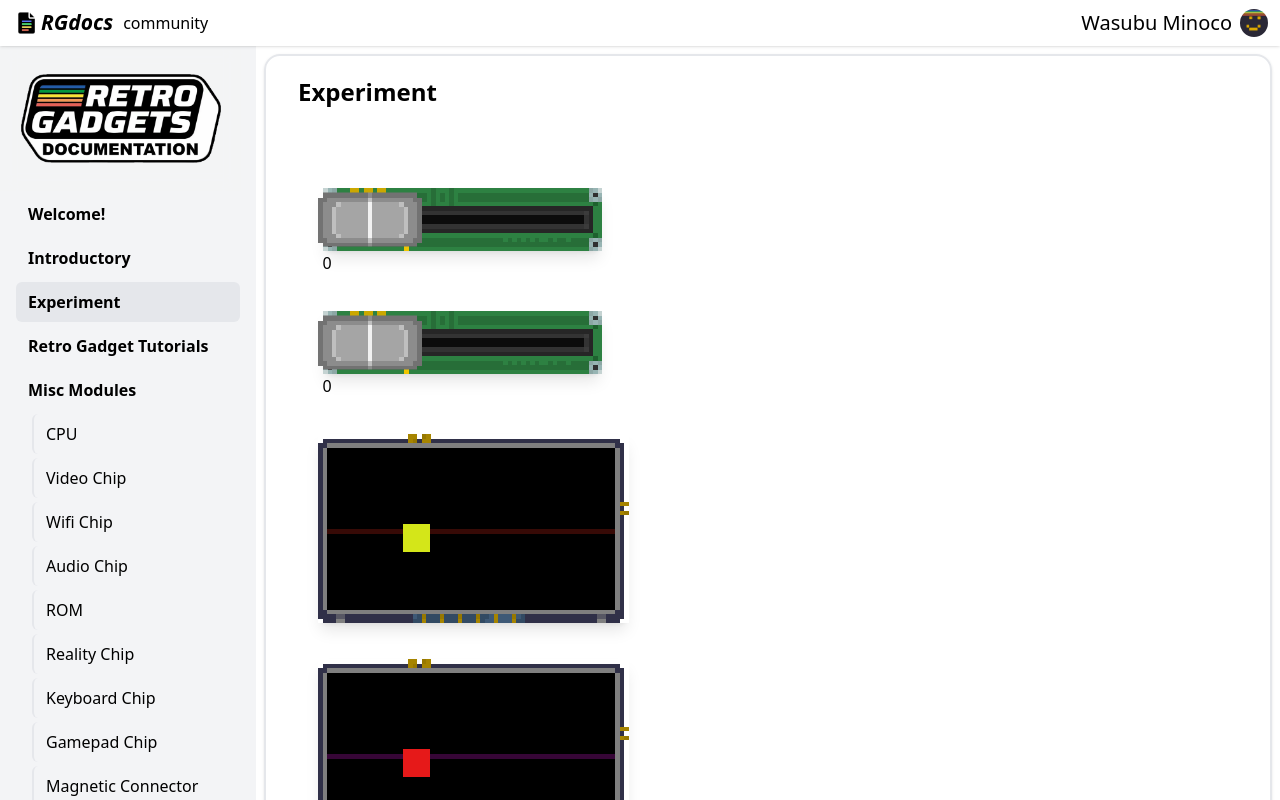
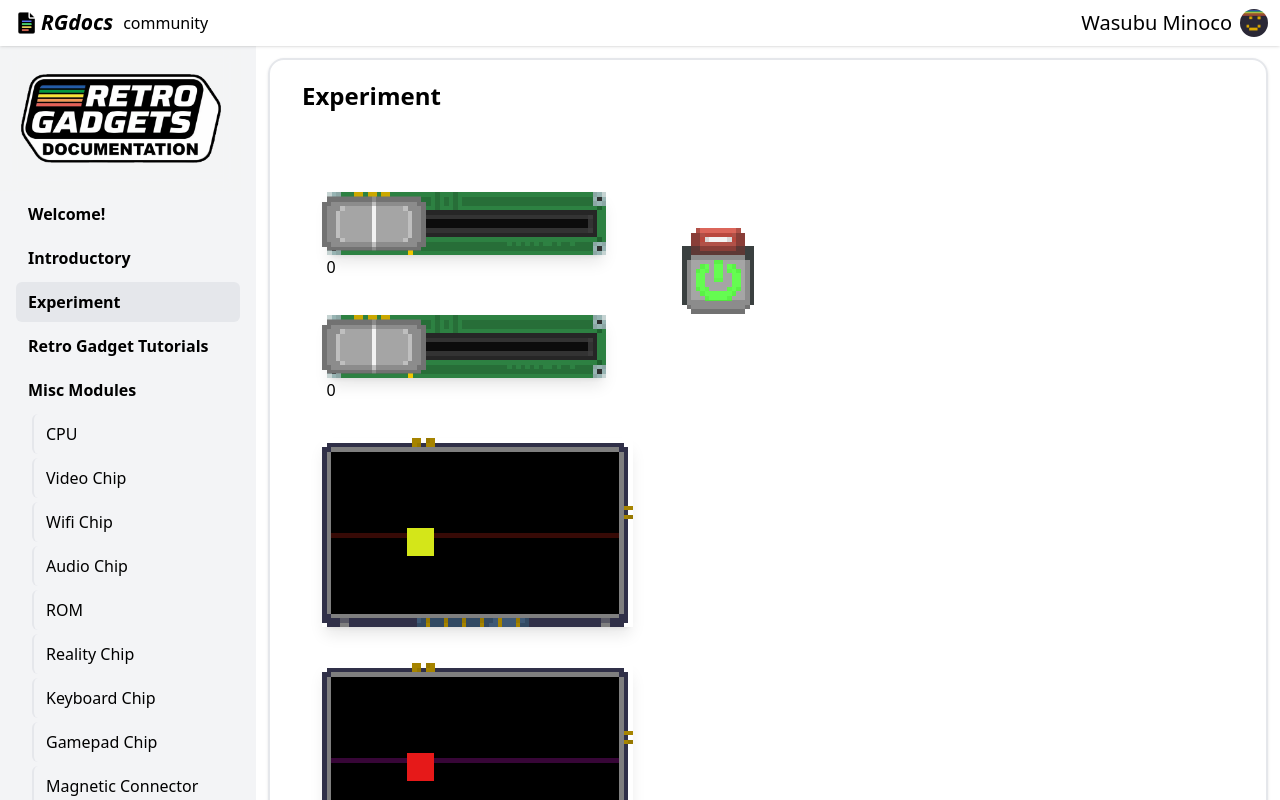
Before and after one commit to wasubu/mino-website, a React (Vite) app in the folder rgdocsBuilder/: page /rgdocs/experiment in a window 1280 px wide. Built offline with nearby package versions, Linux system fonts and the light colour scheme.

Commit message:
RG power button works now I just need to code the glow and make it have a sound

```diff
--- a/rgdocsBuilder/src/components/RGmodules/RGPowerButton.tsx
+++ b/rgdocsBuilder/src/components/RGmodules/RGPowerButton.tsx
@@ -5,12 +5,12 @@ import PowerButtonPressedImg from "../../assets/powerButton pressed.png"
 import PowerButtonMarkNormal from "../../assets/powerButton mark normal.png"
 import PowerButtonMarkPressed from "../../assets/powerButton mark pressed.png"
 
-const MODULE_SCALE = 4
+const MODULE_SCALE = 4.5
 
 //DUMMY.tsx - a boilerplate for creating interactive modules
 const RGPowerButton: React.FC<{ className?: string }> = ({ className }) => {
     const [pressed, setPressed] = useState(false)
-    // const [isOn, setIsOn] = useState(false)
+    const [isOn, setIsOn] = useState(true)
 
     useEffect(() => {
         const images = [
@@ -25,6 +25,7 @@ const RGPowerButton: React.FC<{ className?: string }> = ({ className }) => {
 
     const handleMouseDown = () => {
         setPressed(true)
+        setIsOn(prev => !prev)
 
         const handleMouseUp = () => {
             setPressed(false)
@@ -61,9 +62,11 @@ const RGPowerButton: React.FC<{ className?: string }> = ({ className }) => {
                 className="absolute top-0 left-0 select-none"
             />
             <div
-                className=" absolute top-0 mask-no-repeat mask-contain mask-center "
+                className="absolute top-0 mask-no-repeat mask-contain mask-center "
                 style={{
-                    backgroundColor: `rgba(220, 38, 38, ${pressed ? "0" : "0.8"})`,
+                    backgroundColor: isOn
+                        ? `rgba(65, 254, 40, ${pressed ? "0" : "0.8"})` // green
+                        : `rgba(220, 58, 58, ${pressed ? "0" : "0.8"})`, // red
                     width: 19 * MODULE_SCALE,
                     height: 19 * MODULE_SCALE,
                     WebkitMaskImage: `url(${PowerButtonMarkNormal})`,
@@ -73,9 +76,11 @@ const RGPowerButton: React.FC<{ className?: string }> = ({ className }) => {
                 }}
             />
             <div
-                className=" absolute top-0 mask-no-repeat mask-contain mask-center "
+                className="absolute top-0 mask-no-repeat mask-contain mask-center "
                 style={{
-                    backgroundColor: `rgba(220, 38, 38, ${pressed ? "0.8" : "0"})`,
+                    backgroundColor: isOn
+                        ? `rgba(35, 234, 20, ${pressed ? "0.8" : "0"})` // green
+                        : `rgba(200, 48, 48, ${pressed ? "0.8" : "0"})`, // red
                     width: 19 * MODULE_SCALE,
                     height: 19 * MODULE_SCALE,
                     WebkitMaskImage: `url(${PowerButtonMarkPressed})`,
--- a/rgdocsBuilder/src/pages/Experiment.tsx
+++ b/rgdocsBuilder/src/pages/Experiment.tsx
@@ -33,7 +33,7 @@ const Experiment: React.FC = () => {
 
     const pageStyle = (
         `relative min-h-[calc(100vh-var(--spacing-navY)-15px+150px)] py-5 px-8 shadow-sm
-        border-2 rounded-2xl border-gray-200 m-2 flex flex-col overflow-hidden`
+        border-2 rounded-2xl border-gray-200 m-3 flex flex-col overflow-hidden`
     )
 
     return (
@@ -52,7 +52,7 @@ const Experiment: React.FC = () => {
                         (vid, t) =>
                             drawScreen2(vid, t, slider1Ref.current, slider2Ref.current, screen2Vars.current)
                     }></RGScreen>
-                <RGPowerButton></RGPowerButton>
+                <RGPowerButton className="absolute bottom-145 left-95"></RGPowerButton>
             </div>
         </div>
     )
@@ -97,7 +97,7 @@ const drawScreen1 = (
     for (let waveI = 0; waveI <= 10; waveI++) {
         vid.fillStyle = `hsl(${hue + 30 * waveI + hueOffset}, 80%, ${50 - 3.8 * waveI}%)`;
         for (let x = 0; x < 64; x++) {
-            const y = centerY + Math.sin(x * frequency + phase - 0.25 * waveI) * amplitude;
+            const y = centerY + Math.cos(x * frequency + phase - 0.25 * waveI) * amplitude;
             vid.fillRect(x, Math.floor(y), 1, 1);
         }
     }
```
